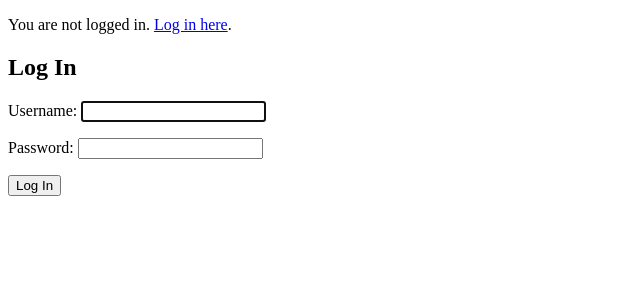
After one commit to akbarali0004/attendance_system, a Django app: page /accounts/login/ in a window 1280 px wide. The commit adds this page. Shown: the top 300 px of the page, without its empty margins (0-640 px from the left). Run offline with Django 5.2, Linux system fonts and the light colour scheme.

Commit message:
LogIn vs LogOut

```diff
--- a/config/settings.py
+++ b/config/settings.py
@@ -127,3 +127,5 @@ STATIC_ROOT = joinpath(BASE_DIR, 'staticfiles')
 # https://docs.djangoproject.com/en/5.2/ref/settings/#default-auto-field
 
 DEFAULT_AUTO_FIELD = 'django.db.models.BigAutoField'
+LOGIN_REDIRECT_URL = 'home'
+LOGOUT_REDIRECT_URL = 'home'
--- a/config/urls.py
+++ b/config/urls.py
@@ -21,6 +21,7 @@ from django.conf.urls.static import static
 
 urlpatterns = [
     path('admin/', admin.site.urls),
+    path('accounts/', include('django.contrib.auth.urls')),
     path('', include('main.urls')),
 ]
 
--- a/templates/base.html
+++ b/templates/base.html
@@ -8,7 +8,23 @@
     <title>{% block title %}{% endblock title %}</title>
 </head>
 <body>
-    <div><a href="/admin/">Admin panel</a></div>
+    <header>
+        {% if user.is_authenticated %}
+            <p>Welcome, {{ user.username }}! You are logged in.</p>
+            <div>
+                <form action="{% url 'logout' %}" method="post" style="display:inline;">
+                    {% csrf_token %}
+                    <button type="submit" style="background:none;border:none;color:blue;cursor:pointer;">
+                        Log out
+                    </button>
+                </form>
+                | <a href="/admin/">Admin panel</a>
+            </div>
+        {% else %}
+            <p>You are not logged in. <a href="{% url 'login' %}">Log in here</a>.</p>
+        {% endif %}
+    </header>
+
     {% block content %}
     {% endblock content %}
 
--- /dev/null
+++ b/templates/registration/login.html
@@ -0,0 +1,9 @@
+{% extends 'base.html' %}
+{% block content %}
+<h2>Log In</h2>
+<form method="post">
+{% csrf_token %}
+{{ form.as_p }}
+<button type="submit">Log In</button>
+</form>
+{% endblock content %}
```
Also changed, not shown: db.sqlite3.
